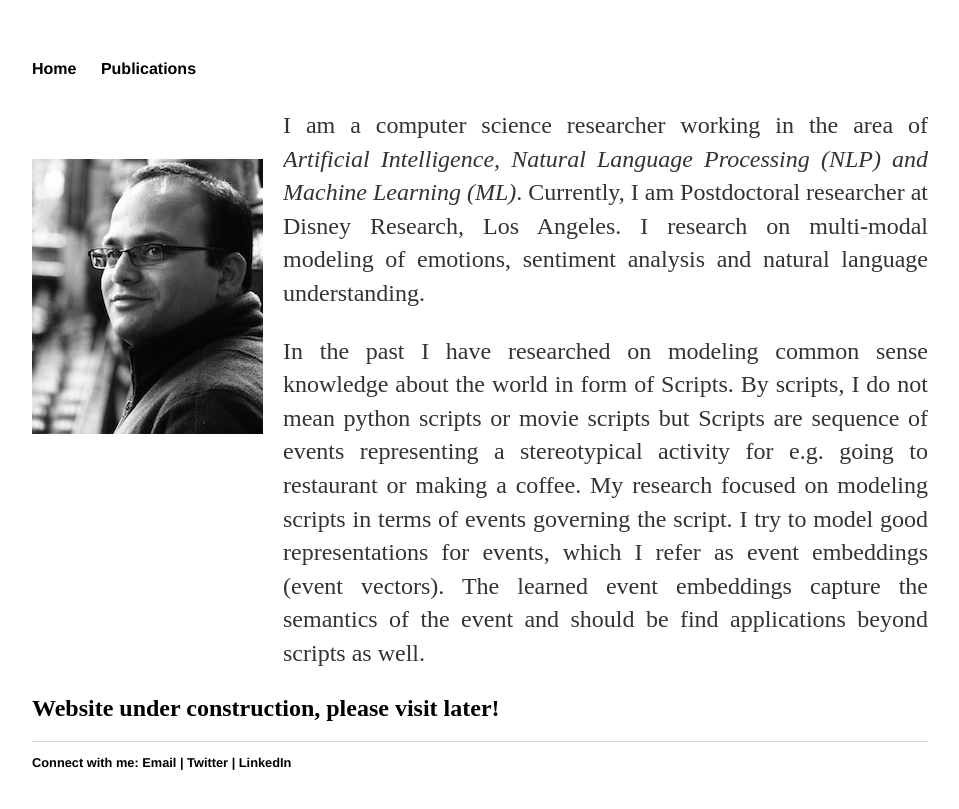
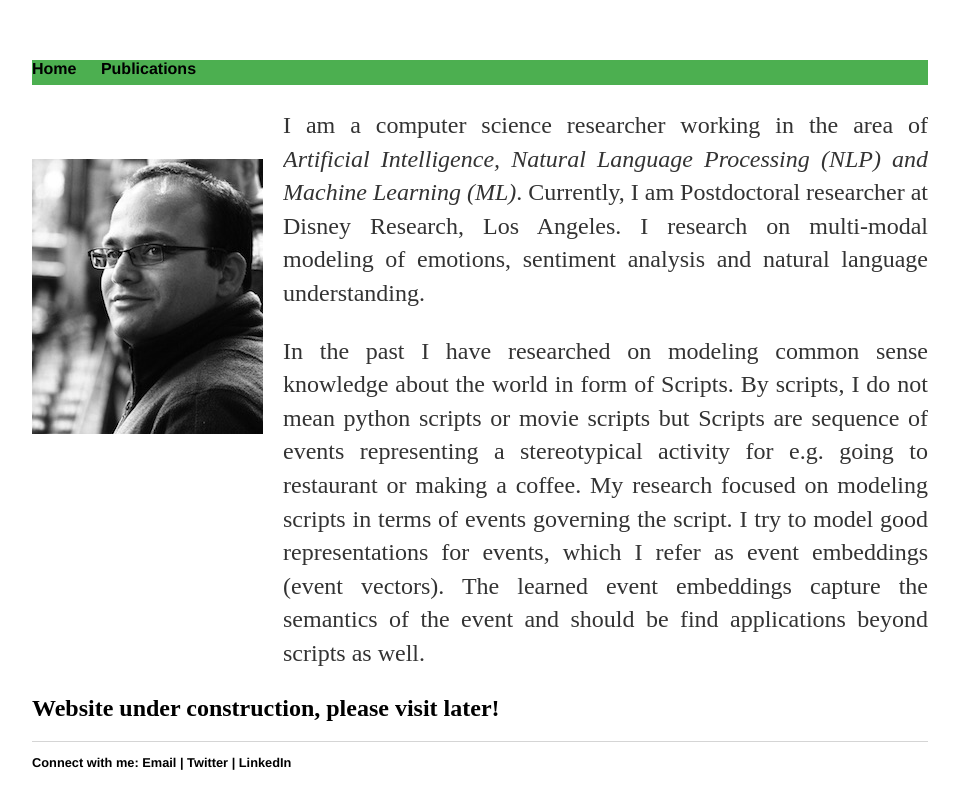
Before and after one commit to ashutosh-modi/ashutosh-modi.github.io, a Jekyll site: the page built from index.html, in a window 1280 px wide. Shown: the top 809 px of the page, without its empty margins (160-1119 px from the left). Built offline with Jekyll 4.4.1, drawn with Linux system fonts in a browser that asks for light colours.

Commit message:
Update main.css

```diff
--- a/css/main.css
+++ b/css/main.css
@@ -19,6 +19,7 @@ nav ul {
     list-style: none;
     font-weight: bold;
     height: 25px;
+    background-color: #4CAF50;
 }
 nav ul li {
     display: inline;
```
